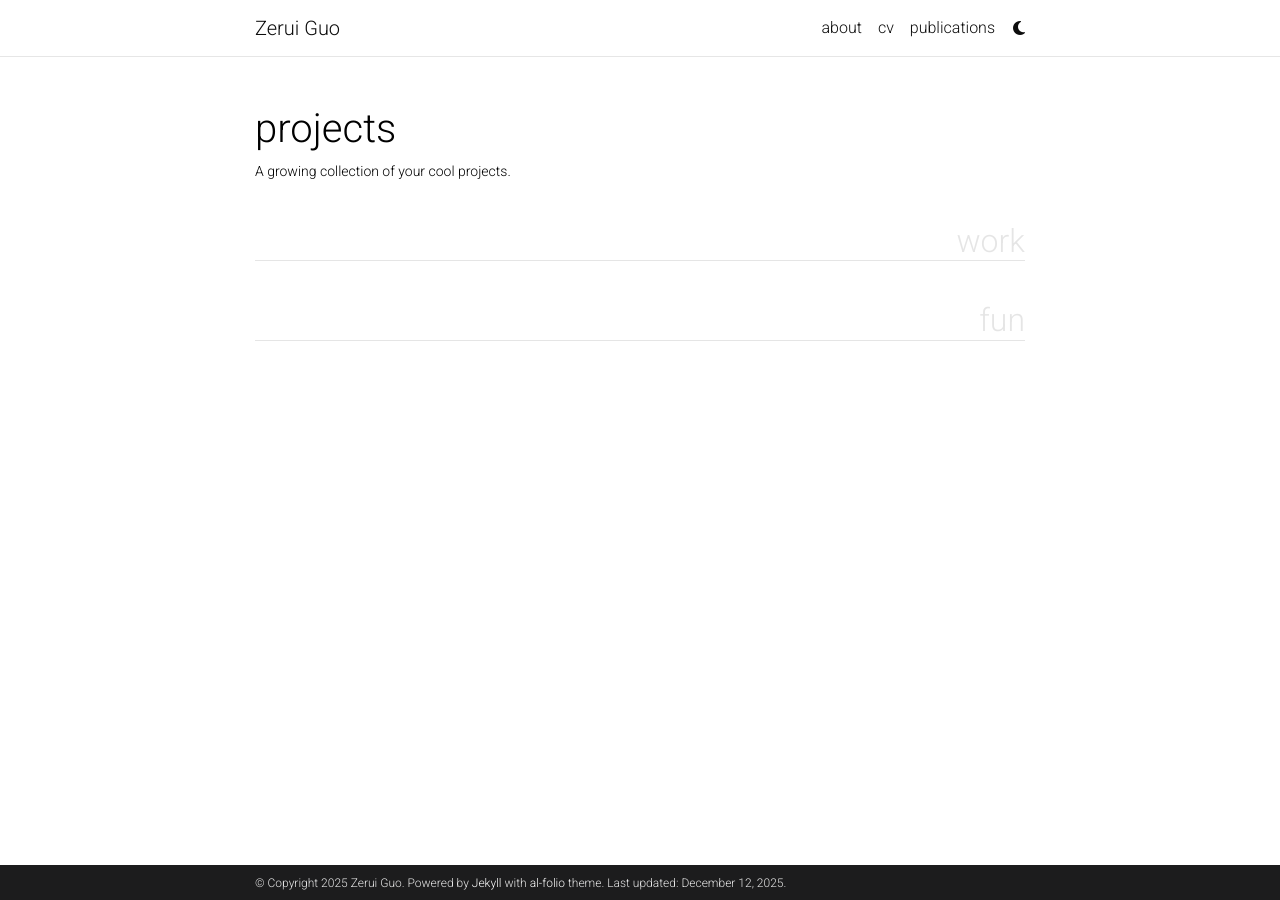
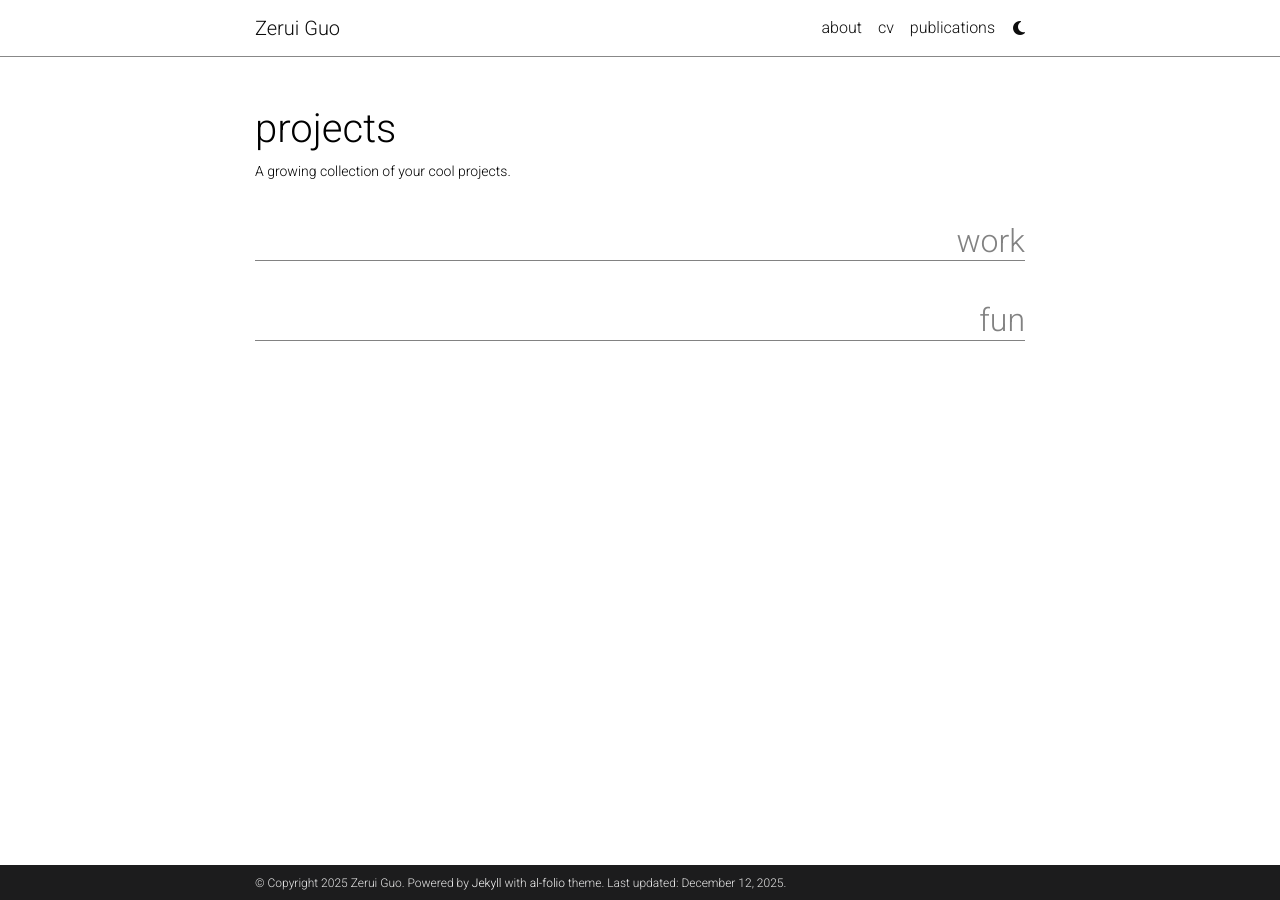
Before and after one commit to AlphaCat00/AlphaCat00.github.io, a Jekyll site: the page built from _pages/projects.md, in a window 1280 px wide. Built offline with Jekyll 4.4.1, drawn with Linux system fonts in a browser that asks for light colours; full-size pictures stand in for the smaller copies a plugin makes; comment, search, counter and statistics services are not loaded; a style sheet for code colours, icons or effects is not loaded.

Commit message:
Update _themes.scss

```diff
--- a/_sass/_themes.scss
+++ b/_sass/_themes.scss
@@ -14,7 +14,7 @@
   --global-footer-text-color: #{$grey-color-light};
   --global-footer-link-color: #{$white-color};
   --global-distill-app-color: #{$grey-color};
-  --global-divider-color: rgba(0,0,0,.1);
+  --global-divider-color: #{$grey-color};
   --global-card-bg-color: #{$white-color};
 
   --global-tip-block: #42b983;
```
